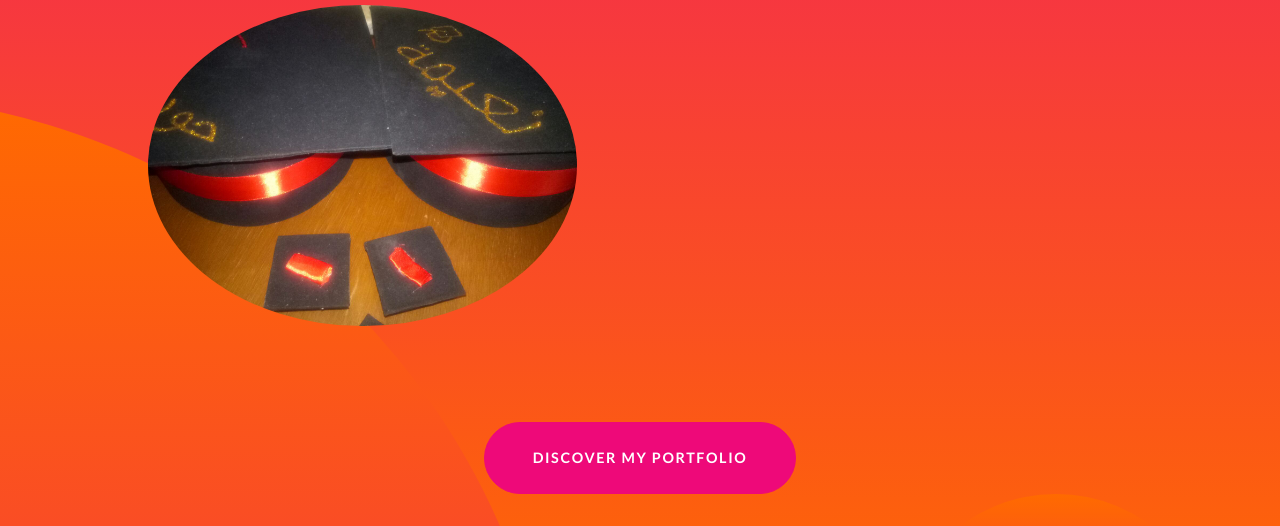
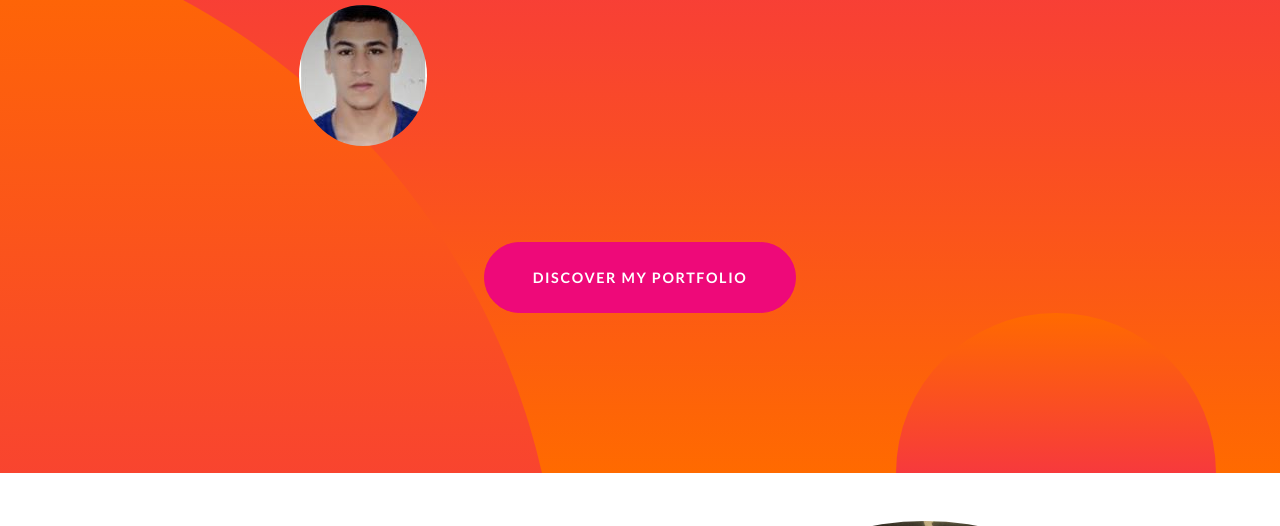
Before and after one commit to AmmarHarrat/AmmarHarrat.github.io, a website: page index.html in a window 1280 px wide. Shown: the part 604-1130 px from the top of the page. Drawn offline with Linux system fonts and the light colour scheme.

Commit message:
Update index.html

```diff
--- a/index.html
+++ b/index.html
@@ -54,7 +54,7 @@
         <h2 class="masthead-subheading mb-0">
           <div class="col-lg-6 order-lg-2">
           <div class="p-5">
-            <img class="img-fluid rounded-circle" src="img/Chapeau.jpg" alt="">
+            <img class="img-fluid rounded-circle" src="img/Capture.JPG" alt="">
           </div>
         </div></h2>
         <a href="#produit" class="btn btn-primary btn-xl rounded-pill mt-5">Discover my Portfolio</a>
```
